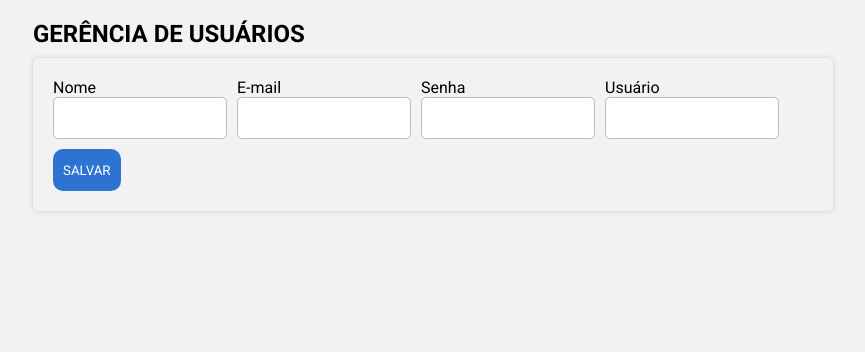
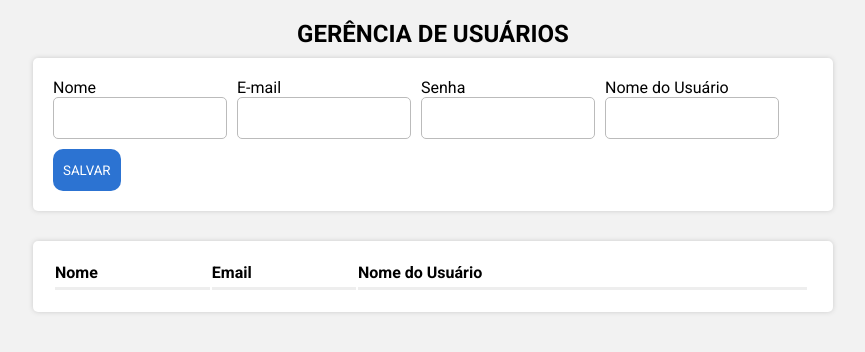
Before and after one commit to JmJunior20/gerencia-usuarios, a React (Create React App) app in the folder frontend/: page / in a window 1280 px wide. Shown: the top 352 px of the page, without its empty margins (207-1072 px from the left). Built offline with nearby package versions, Linux system fonts and the light colour scheme.

Commit message:
Configurando as routes no Backend

```diff
--- a/frontend/src/App.js
+++ b/frontend/src/App.js
@@ -1,8 +1,11 @@
 import GlobalStyle from "./styles/global";
 import styled from "styled-components";
 import Form from "./components/Form.js";
+import Grid from "./components/Grid";
+import { useEffect, useState } from "react";
 import { toast, ToastContainer } from "react-toastify";
 import "react-toastify/dist/ReactToastify.css";
+import axios from "axios";
 
 const Container = styled.div`
   width: 100%;
@@ -10,18 +13,35 @@
   margin-top: 20px;
   display: flex;
   flex-direction: column;
-  align-item: center;
+  align-items: center;
   gap: 10px;
 `;
 
 const Title = styled.h2``;
 
 function App() {
+  const [users, setUsers] = useState([]);
+  const [onEdit, setOnEdit] = useState(null);
+
+  const getUsers = async () => {
+    try {
+      const res = await axios.get("http://localhost:8800");
+      setUsers(res.data.sort((a, b) => (a.nome > b.nome ? 1 : -1)));
+    } catch (error) {
+      toast.error(error);
+    }
+  };
+
+  useEffect(() => {
+    getUsers();
+  }, [setUsers]);
+
   return (
     <>
       <Container>
         <Title>GERÊNCIA DE USUÁRIOS</Title>
         <Form/>
+        <Grid users={users} />
       </Container>
       <ToastContainer autoClose={3000} position={toast.POSITION.BOTTOM_LEFT} />
       <GlobalStyle />
--- a/frontend/src/components/Form.js
+++ b/frontend/src/components/Form.js
@@ -6,7 +6,7 @@
     align-items: flex-end;
     gap: 10px;
     flex-wrap: wrap;
-    backgroup-color: #fff;
+    background-color: #fff;
     padding: 20px;
     box-shadow: 0px 0px 5px #ccc;
     border-radius: 5px;
@@ -55,7 +55,7 @@
                 <Input name="senha" type="password" />
             </InputArea>
             <InputArea>
-                <Label>Usuário</Label>
+                <Label>Nome do Usuário</Label>
                 <Input name="nome_usuario" />
             </InputArea>
 
--- /dev/null
+++ b/frontend/src/components/Grid.js
@@ -0,0 +1,67 @@
+import React from "react";
+import axios from "axios";
+import styled from "styled-components";
+import { FaTrash, FaEdit } from "react-icons/fa";
+import { toast } from "react-toastify";
+
+const Table = styled.table`
+    width: 100%;
+    background-color: #fff;
+    padding: 20px;
+    box-shadow: 0px 0px 5px #ccc;
+    border-radius: 5px;
+    max-width: 800px;
+    margin: 20px auto;
+    word-break: break-all;
+`;
+
+export const Thead = styled.thead``;
+
+export const Tbody = styled.tbody``;
+
+export const Tr = styled.tr``;
+
+export const Th = styled.th`
+    text-align: start;
+    border-bottom: inset;
+    padding-bottom: 5px;
+`;
+
+export const Td = styled.td`
+    padding-top: 15px;
+    text-align: ${(props) => (props.alignCenter ? "center" : "start")};
+    width: ${(props) => (props.width ? props.width : "auto")};
+`;
+
+const Grid = ({ users }) => {
+    return (
+        <Table>
+            <Thead>
+                <Tr>
+                    <Th>Nome</Th>
+                    <Th>Email</Th>
+                    <Th>Nome do Usuário</Th>
+                    <Th></Th>
+                    <Th></Th>
+                </Tr>
+            </Thead>
+            <Tbody>
+                {users.map((item, i) => (
+                    <Tr key={i}>
+                        <Td width="30%">{item.nome}</Td>
+                        <Td width="30%">{item.email}</Td>
+                        <Td width="30%">{item.nome_usuario}</Td>
+                        <Td alignCenter width="5%">
+                            <FaEdit />
+                        </Td>
+                        <Td alignCenter width="5%">
+                            <FaTrash />
+                        </Td>
+                    </Tr>
+                ))}
+            </Tbody>
+        </Table>
+    );
+};
+
+export default Grid;
```
Also changed, not shown: 2 other files (tests, documents, lock files or other folders).
